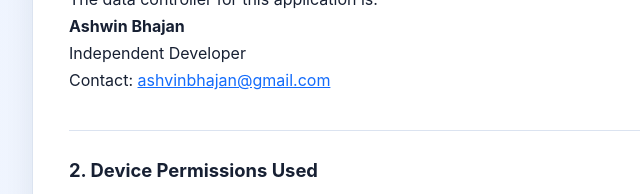
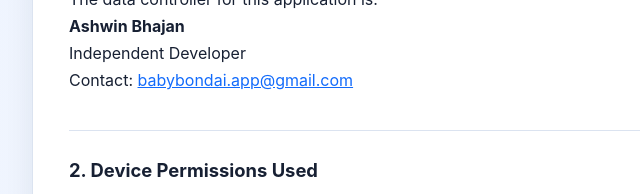
Before and after one commit to ashwinbhajan/screen-mirror-privacy-policy, a plain HTML site: page index.html in a window 1280 px wide. Shown: the part 597-791 px from the top of the page, 198-838 px from the left. Drawn offline with Linux system fonts and the light colour scheme.

Commit message:
Fix contact email: ashvinbhajan@gmail.com -> babybondai.app@gmail.com
Aligns the public privacy policy with the in-app Contact Us address.
The app's mailto: support link uses babybondai.app@gmail.com.

```diff
--- a/index.html
+++ b/index.html
@@ -91,7 +91,7 @@
         The data controller for this application is:<br>
         <strong>Ashwin Bhajan</strong><br>
         Independent Developer<br>
-        Contact: <a href="mailto:ashvinbhajan@gmail.com">ashvinbhajan@gmail.com</a>
+        Contact: <a href="mailto:babybondai.app@gmail.com">babybondai.app@gmail.com</a>
       </p>
 
       <h2>2. Device Permissions Used</h2>
@@ -203,7 +203,7 @@
         This app is not directed to children under the age of 13 (or under 16 in the
         EEA where applicable). I do not knowingly collect any information from children.
         If you believe a child has used this app and you have a concern, please contact
-        me at <a href="mailto:ashvinbhajan@gmail.com">ashvinbhajan@gmail.com</a>.
+        me at <a href="mailto:babybondai.app@gmail.com">babybondai.app@gmail.com</a>.
       </p>
 
       <h2>9. Data Security</h2>
@@ -235,7 +235,7 @@
       <p>
         <strong>Ashwin Bhajan</strong><br>
         Independent Developer<br>
-        Email: <a href="mailto:ashvinbhajan@gmail.com">ashvinbhajan@gmail.com</a>
+        Email: <a href="mailto:babybondai.app@gmail.com">babybondai.app@gmail.com</a>
       </p>
       <p class="muted" style="margin-top:32px; font-size:0.82rem;">
         This privacy policy was last reviewed and updated on June 24, 2026.
```
